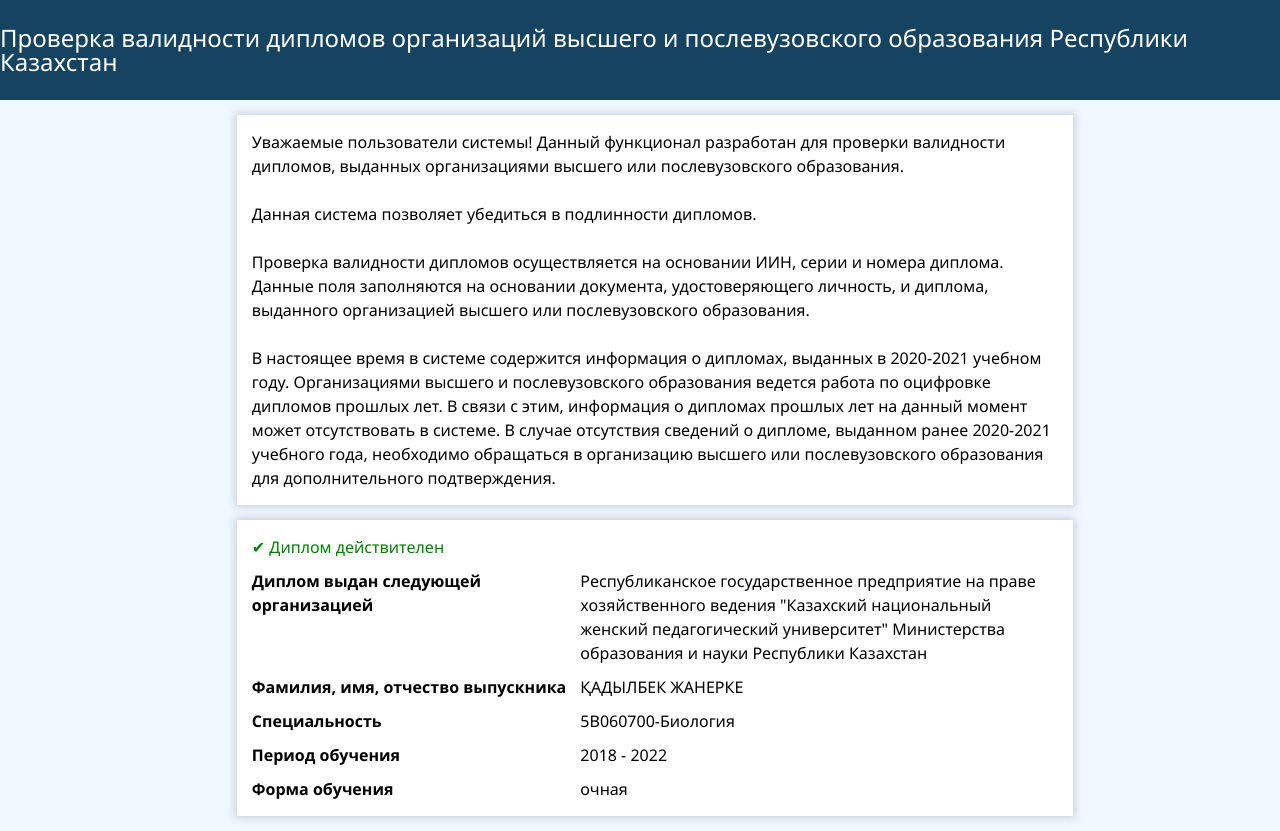
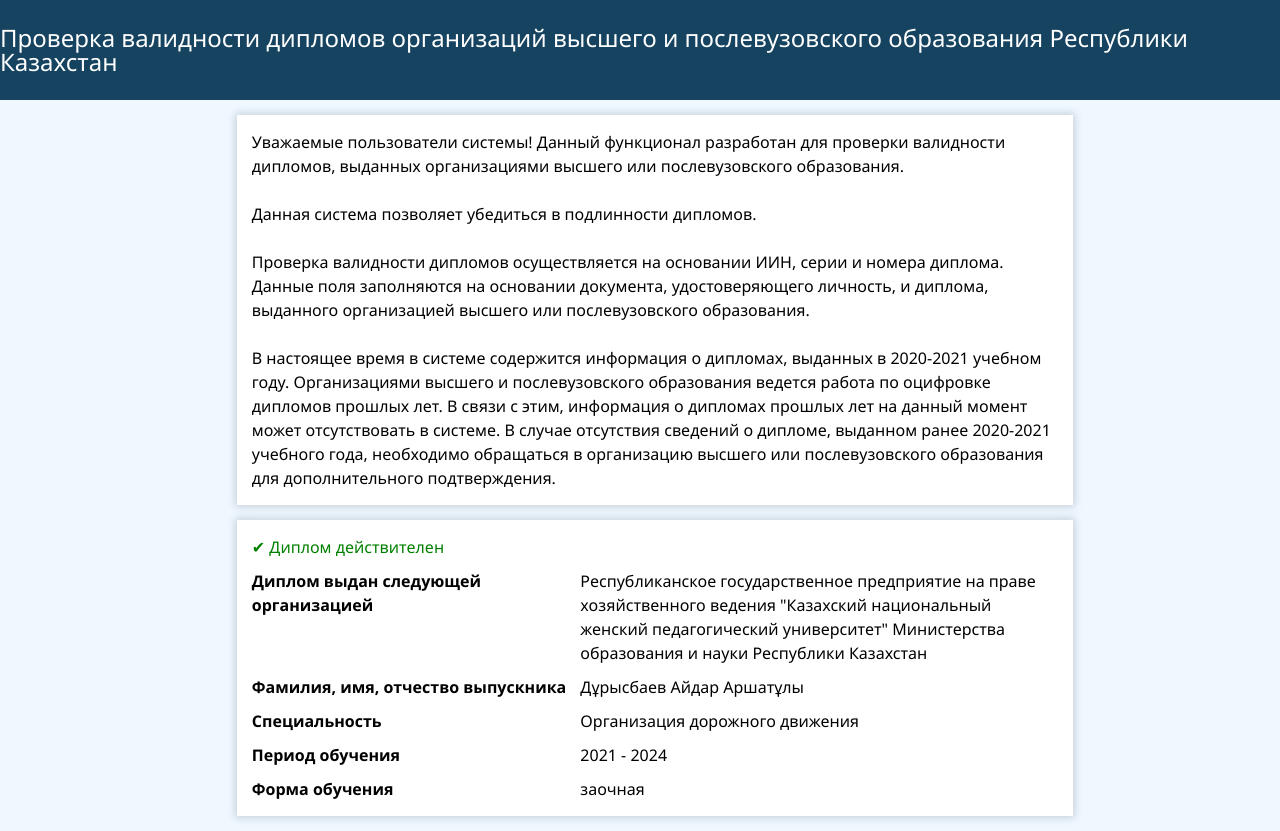
Before and after one commit to kzCertificateTest/29.07.1999., a plain HTML site: page index.html in a window 1280 px wide. Drawn offline with Linux system fonts and the light colour scheme.

Commit message:
Update index.html

```diff
--- a/index.html
+++ b/index.html
@@ -30,16 +30,16 @@
                     <p>Республиканское государственное предприятие на праве хозяйственного ведения "Казахский национальный женский педагогический университет" Министерства образования и науки Республики Казахстан</p>
                     <p style="font-weight: bold;">Фамилия, имя, отчество выпускника</p>
                     <!-- редакт -->
-                    <p>ҚАДЫЛБЕК ЖАНЕРКЕ</p>
+                    <p>Дұрысбаев Айдар Аршатұлы</p>
                     <p style="font-weight: bold;">Специальность</p>
                     <!-- редакт -->
-                    <p>5В060700-Биология</p>
+                    <p>Организация дорожного движения</p>
                     <p style="font-weight: bold;">Период обучения</p>
                     <!-- редакт -->
-                    <p>2018 - 2022</p>
+                    <p>2021 - 2024</p>
                     <p style="font-weight: bold;">Форма обучения</p>
                     <!-- редакт -->
-                    <p>очная</p>
+                    <p>заочная</p>
                 </div>
             </div>
         </main>
```
